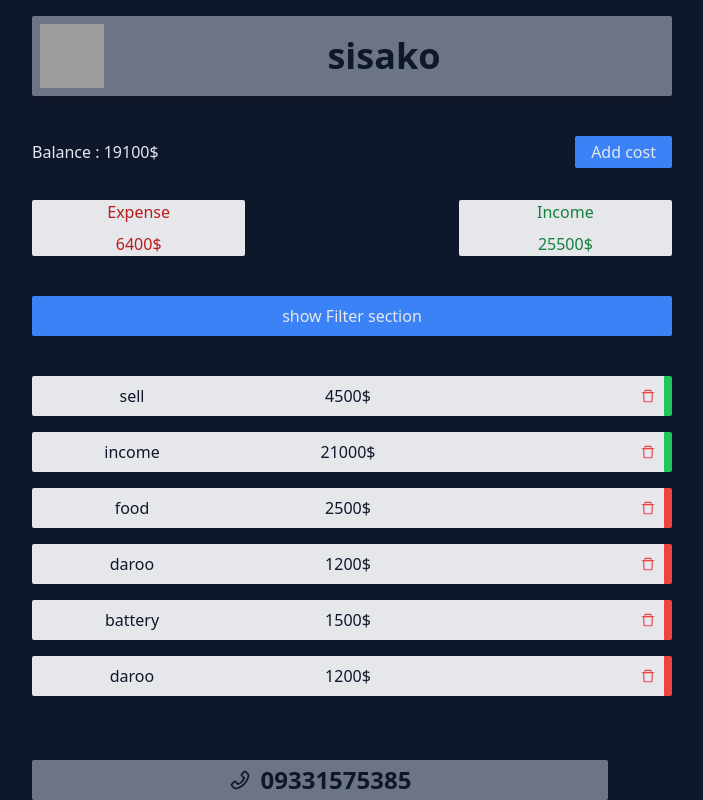
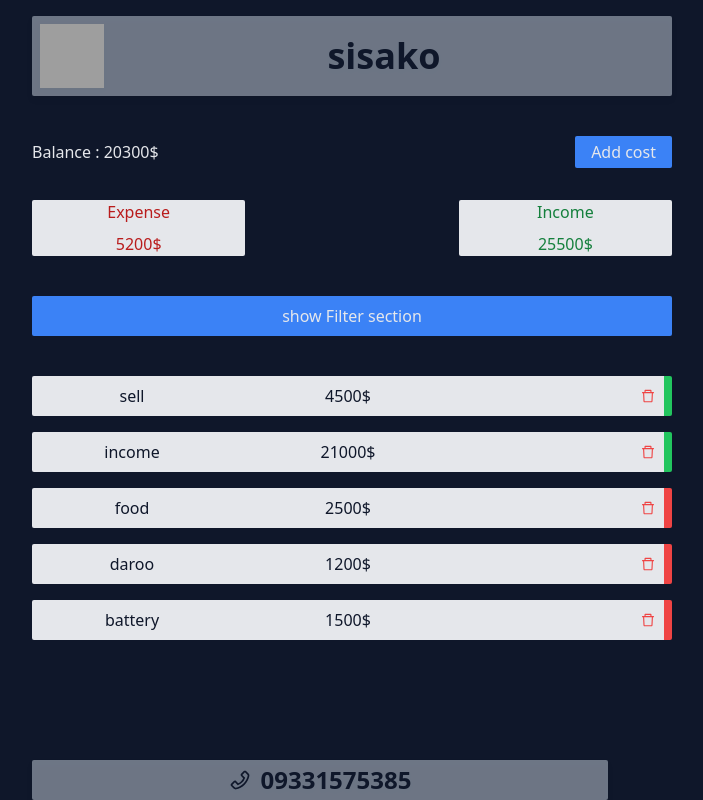
Before and after one commit to Arman-Abbasian/expense_tracker_app, a React (Create React App) app: page / in a window 1280 px wide. Shown: the whole page, without its empty margins (288-991 px from the left). Built offline with nearby package versions, Linux system fonts and the light colour scheme; data requests are answered from the project's data file; grey boxes are pictures that could not be loaded.

Commit message:
some changes

```diff
--- a/db.json
+++ b/db.json
@@ -18,7 +18,7 @@
       "name": "food",
       "cost": "2500",
       "type": "expense",
-      "date": "2022-11-09",
+      "date": "2022-11-01",
       "id": 13
     },
     {
@@ -34,13 +34,6 @@
       "type": "expense",
       "date": "2022-11-27",
       "id": 18
-    },
-    {
-      "name": "daroo",
-      "cost": "1200",
-      "type": "expense",
-      "date": "2022-11-07",
-      "id": 19
     }
   ]
 }
--- a/src/App.js
+++ b/src/App.js
@@ -10,6 +10,7 @@ import CostsContext from './components/useContext/CostsContext';
 import FormContext from './components/useContext/FormContext';
 import ShowTotalCostsContext from './components/useContext/ShowTotalCostsContext';
 import FilterContext from './components/useContext/FilterContext';
+import CostDetailContext from './components/useContext/CostDetailContext';
 
 
 
--- a/src/components/useContext/CostDetailContext.jsx
+++ b/src/components/useContext/CostDetailContext.jsx
@@ -3,9 +3,11 @@ import { useEffect } from "react";
 import { useState } from "react";
 import { AiFillEdit,AiFillEuroCircle,AiOutlineCalendar,AiOutlineClose } from "react-icons/ai";
 import { toast } from "react-hot-toast";
+import { useCostActions } from "../../Providers/CostProvider";
 
-const CostDetailContext = ({costItem,closeCostDetail,fetchData}) => {
+const CostDetailContext = ({costItem}) => {
     console.log(costItem)
+    const {initialLoading}=useCostActions();
     const [item,setItem]=useState(costItem);
     const [formValues,setFormValues]=useState({name:costItem.name,cost:costItem.cost,type:costItem.type,date:costItem.date});
     const changeHandler=(e)=>{
@@ -16,27 +18,21 @@ const CostDetailContext = ({costItem,closeCostDetail,fetchData}) => {
         axios.put(`http://localhost:4000/expenses/${costItem.id}`,formValues)
         .then(res=>{
             toast.success("data changed successfully");
-            fetchData();
-            closeCostDetail();
+            initialLoading()
+            setItem(null);
         })
         .catch(err=>toast.error(err.message))
     };
-    // const deleteHandler=()=>{
-    //     axios.delete(`http://localhost:4000/expenses/${costItem.id}`)
-    //     .then(res=>{
-    //         toast.success("data deleted successfully");
-    //         closeCostDetail();
-    //     })
-    //     .catch(err=>toast.error(err.message))
-    // };
+
     const closeHandler=()=>{
-        closeCostDetail();
+        setItem(null)
     };
-
     return (
+        <>
+        {item &&
         <div className="fixed w-screen h-screen z-20 top-0 left-0 bg-slate-400 bg-opacity-50 flex justify-center items-center">
             <div className="transition ease-in-out duration-1000 bg-slate-900 p-6 relative backdrop-blur-xl rounded-md">
-                {costItem &&
+
                     <form className="flex flex-col gap-4 container mx-auto max-w-xs " onSubmit={submitHandler}>
                         <AiOutlineClose onClick={closeHandler} className="absolute top-1 cursor-pointer right-1 z-10 text-gray-200" />
                         <div className=" relative">
@@ -63,9 +59,11 @@ const CostDetailContext = ({costItem,closeCostDetail,fetchData}) => {
                         </div>
                         <input type="submit" value="implement change" className="bg-blue-500 p-2 rounded-sm cursor-pointer" />
                 </form>
-                }
+
             </div>
         </div>
+    }
+    </>
      );
 }
 
--- a/src/components/useContext/CostsContext.jsx
+++ b/src/components/useContext/CostsContext.jsx
@@ -4,16 +4,19 @@ import { useEffect } from "react";
 import { toast } from "react-toastify";
 import { useCostActions, useCosts } from "../../Providers/CostProvider";
 import CostContext from "./CostContext";
+import CostDetailContext from "./CostDetailContext";
 
 
-const CostsContext = ({}) => {
-    const [selectedItem,setSelectedItem]=useState(null)
+const CostsContext = () => {
+    const [costItem,setCostItem]=useState(null)
     const allcosts=useCosts();
     const {initialLoading,deleteOneCost}=useCostActions();
 
     useEffect(()=>{initialLoading()},[]);
     const showItemDetail=(id)=>{
-        setSelectedItem(id)
+        const item=allcosts.costs.cost.find(item=>item.id===id);
+        setCostItem(item);
+        console.log(costItem);
     }
     const rendered=()=>{
         allcosts.costs.loading &&  <p>loading...</p>
@@ -21,7 +24,7 @@ const CostsContext = ({}) => {
         !allcosts.costs.cost && <p>no cost added</p>
         return (
             <div className="flex flex-col justify-center items-center gap-4 w-full">
-
+            {costItem && <CostDetailContext costItem={costItem} />}
             {allcosts.costs.cost.map(item=>(
                 <CostContext key={item.id} name={item.name} cost={item.cost} type={item.type} onDelete={()=>deleteOneCost(item.id)} showDetail={()=>showItemDetail(item.id)} />
             ))}
```
